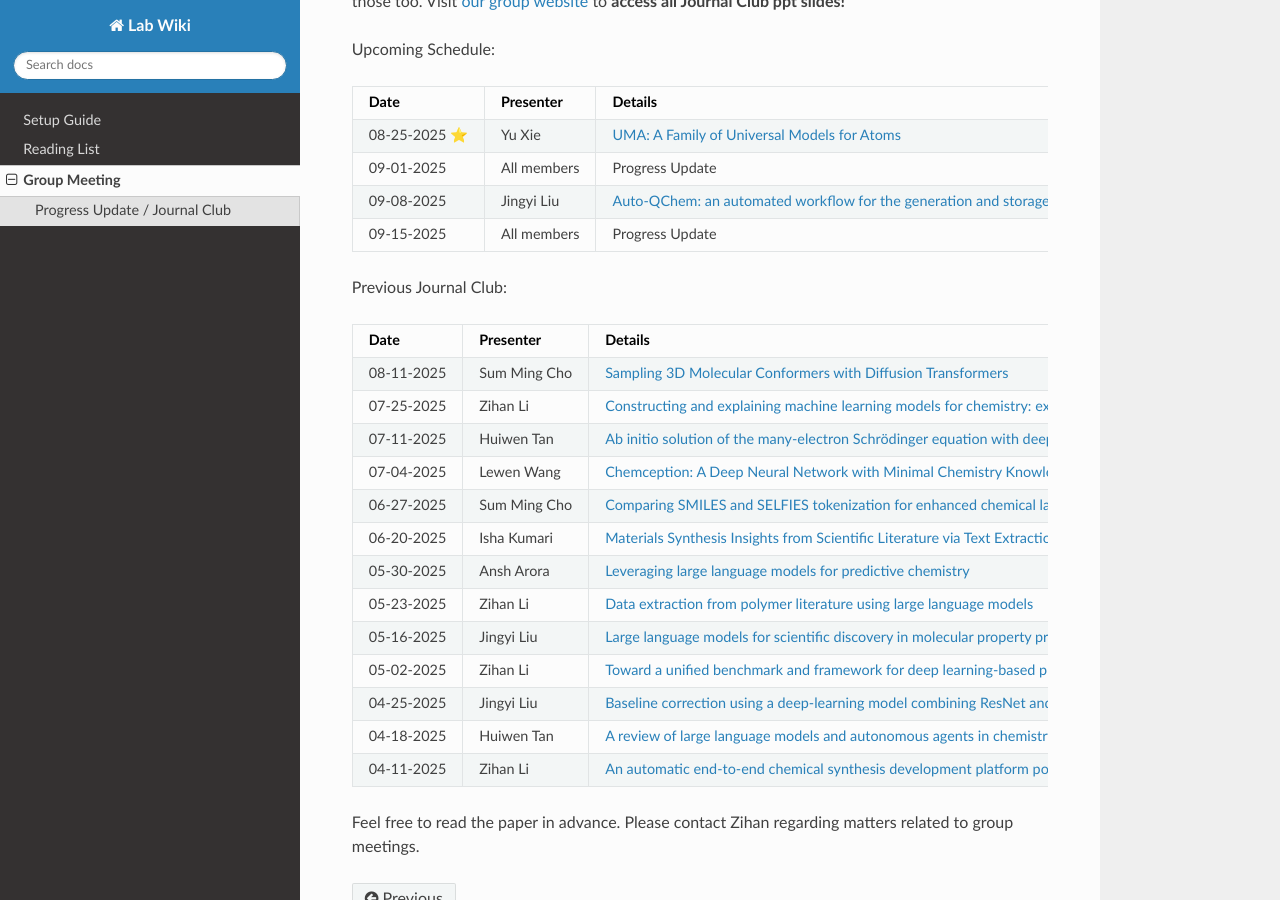
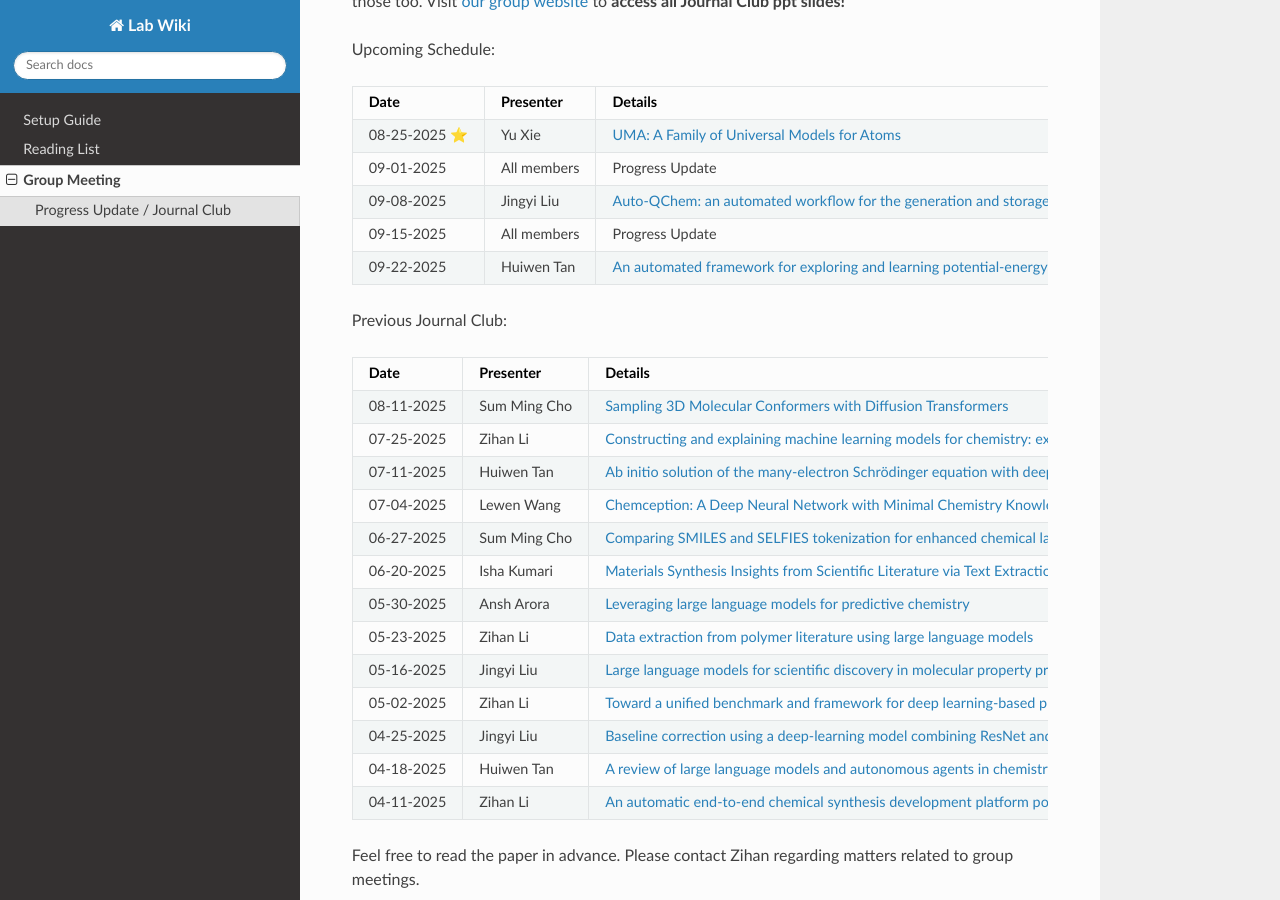
Before and after one commit to ZihanL1/Lab-Wiki, a Sphinx documentation site: the page built from docs/source/meeting.rst, in a window 1280 px wide and 900 px high, scrolled down 634 px. Built offline with Sphinx 7.4.7 and the Read the Docs theme 3.1.0, drawn with Linux system fonts in a browser that asks for light colours.

Commit message:
update meeting

```diff
--- a/docs/source/meeting.rst
+++ b/docs/source/meeting.rst
@@ -37,6 +37,9 @@
    * - 09-15-2025
      - All members
      - Progress Update
+   * - 09-22-2025
+     - Huiwen Tan
+     - `An automated framework for exploring and learning potential-energy surfaces <https://www.nature.com/articles/s41467-025-62510-6>`_
 
 Previous Journal Club:
 
```
